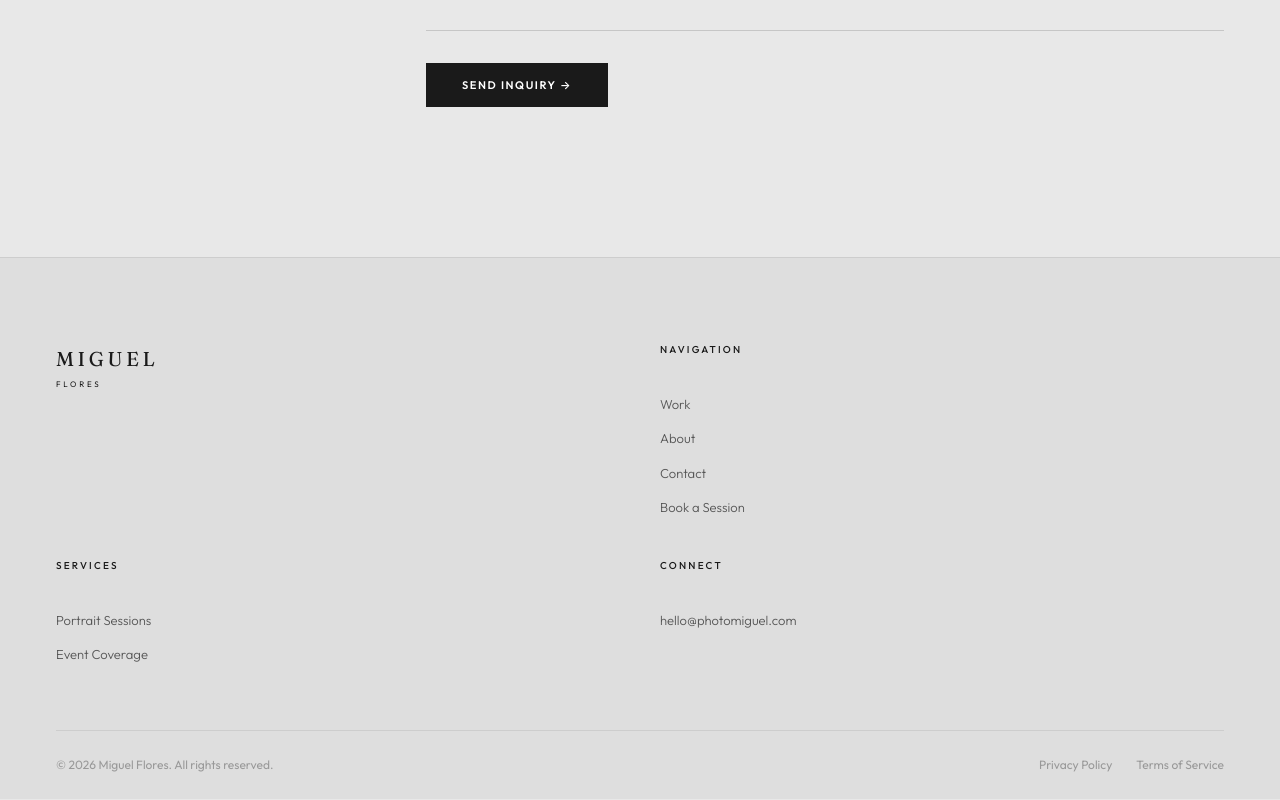
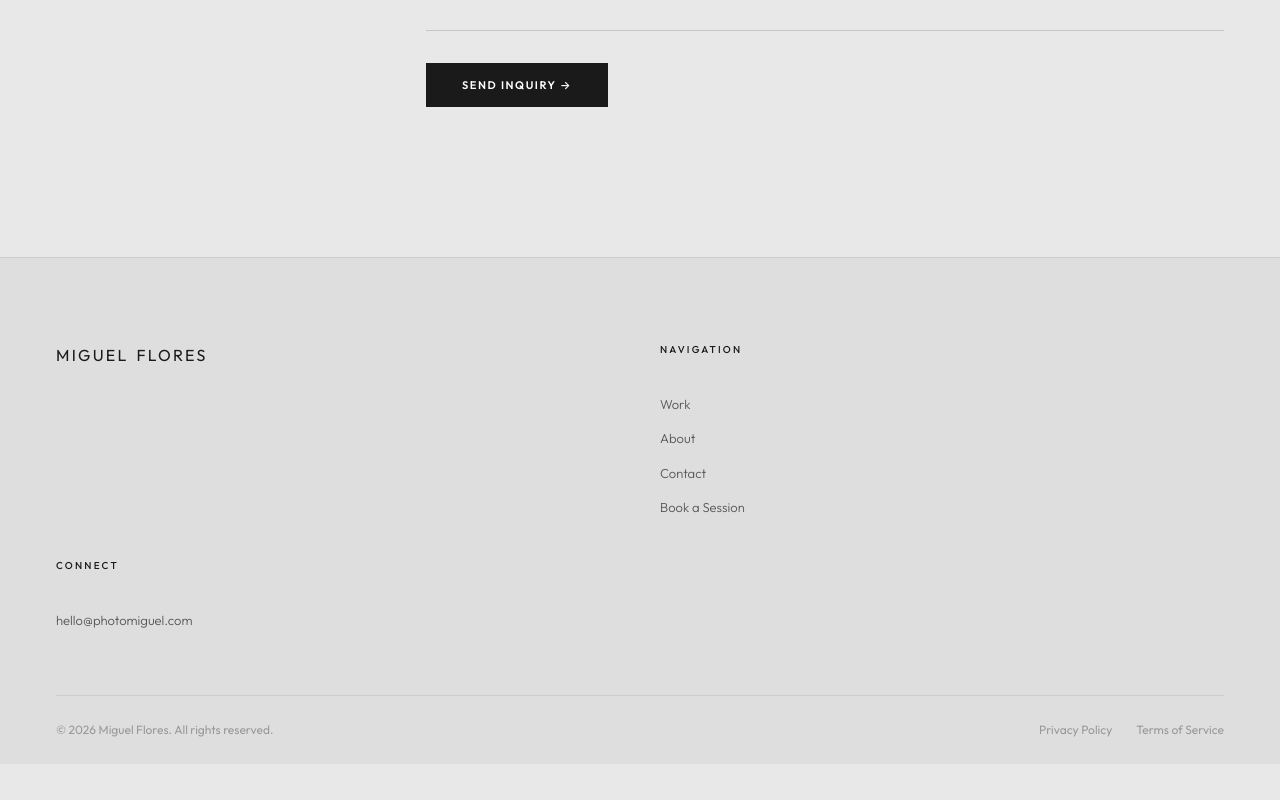
Before and after one commit to version9studio/photomiguel, a React (Vite) app: page / in a window 1280 px wide. Shown: the part 5293-6093 px from the top of the page. After the commit the page ends 6058 px from the top, so only its background shows below. Built offline with nearby package versions, Linux system fonts and the light colour scheme.

Commit message:
Enlarge footer wordmark to match header size, remove Services footer column
Co-Authored-By: Claude Sonnet 5 <noreply@anthropic.com>

```diff
--- a/src/components/Footer.jsx
+++ b/src/components/Footer.jsx
@@ -21,12 +21,6 @@ export default function Footer() {
           </div>
 
           <div className="footer__links-col">
-            <h4 className="footer__col-title">Services</h4>
-            <span className="footer__link">Portrait Sessions</span>
-            <span className="footer__link">Event Coverage</span>
-          </div>
-
-          <div className="footer__links-col">
             <h4 className="footer__col-title">Connect</h4>
             <a href="mailto:hello@photomiguel.com" className="footer__link">hello@photomiguel.com</a>
           </div>
--- a/src/index.css
+++ b/src/index.css
@@ -807,20 +807,19 @@ input, textarea, select {
 
 .footer__logo {
   display: flex;
-  flex-direction: column;
-  gap: 3px;
+  flex-direction: row;
+  align-items: baseline;
+  gap: 8px;
   margin-bottom: 22px;
 }
-.footer__logo-text {
-  font-family: var(--font-serif);
-  font-size: 20px;
-  letter-spacing: 0.18em;
-}
+.footer__logo-text,
 .footer__logo-sub {
-  font-size: 8px;
-  letter-spacing: 0.35em;
+  font-family: var(--font-sans);
+  font-size: 16px;
+  font-weight: 400;
+  letter-spacing: 0.14em;
   text-transform: uppercase;
-  color: var(--accent);
+  color: var(--text);
 }
 .footer__tagline {
   font-size: 13px;
```
